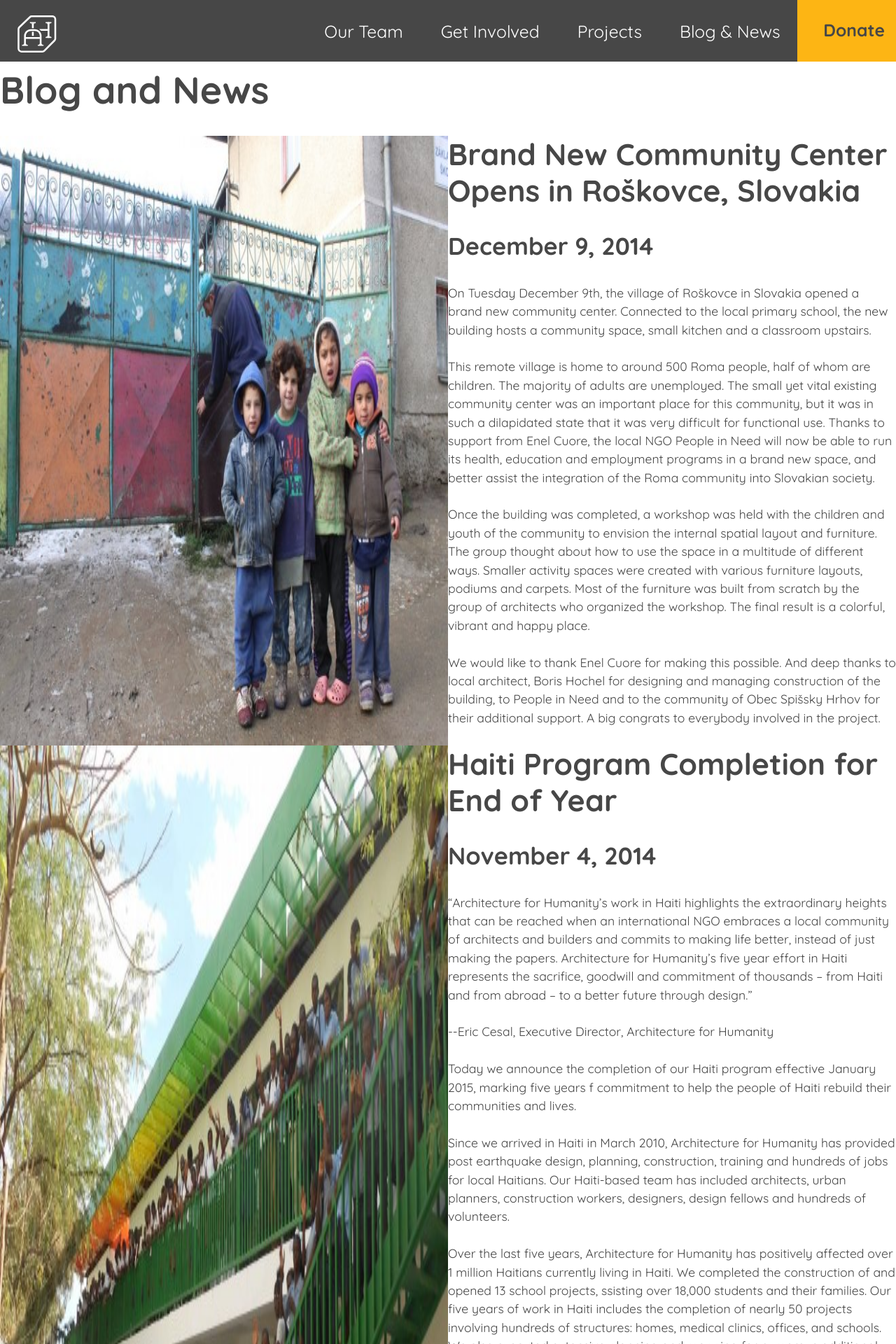
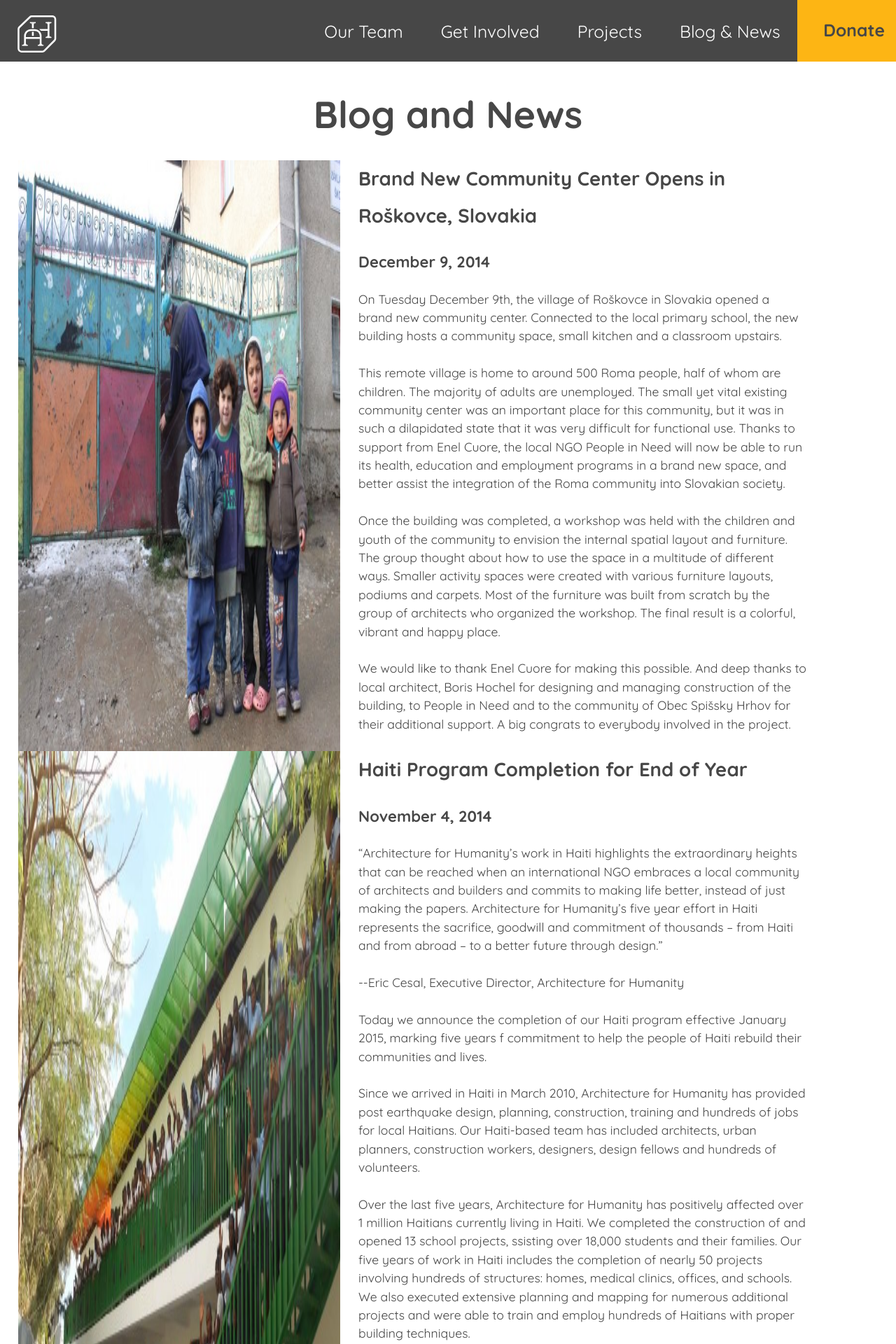
Before and after one commit to corm0078/architecture-for-humanity, a Jekyll site: the page built from blogandnews.html, in a window 1280 px wide. Shown: the top 1920 px of the page at 70% size. Built offline with Jekyll 4.4.1, drawn with Linux system fonts in a browser that asks for light colours; nearby versions of some CDN libraries; Markdown is read by kramdown in place of the engine named in the settings.

Commit message:
style(scss): changed hierarchy of typography

```diff
--- a/blogandnews.html
+++ b/blogandnews.html
@@ -2,17 +2,18 @@
 layout: default
 ---
 
-<h1>Blog and News</h1>
+<h1 class="title">Blog and News</h1>
+
 
 <div class="grid">
 
-<div class="unit unit-s-1 unit-m-1 unit-l-1-2">
+<div class="unit gutter unit-s-1 unit-m-1 unit-l-1-2">
 <img class="blog-img" src="{{site.baseurl}}/img/blog/blog1.jpg" alt="Community Center">
 </div>
 
 <div class="unit unit-s-1 unit-m-1 unit-l-1-2">
-<h2>Brand New Community Center Opens in Roškovce, Slovakia</h2>
-	<h3>December 9, 2014</h3>
+<h4>Brand New Community Center Opens in Roškovce, Slovakia</h4>
+	<h5>December 9, 2014</h5>
 		<p>On Tuesday December 9th, the village of Roškovce in Slovakia opened a brand new community
 		center. Connected to the local primary school, the new building hosts a community space, small
 		kitchen and a classroom upstairs.</p>
@@ -38,13 +39,13 @@ layout: default
 </div>
 
 <div class="grid">
-<div class="unit unit-s-1 unit-m-1 unit-l-1-2">
+<div class="unit gutter unit-s-1 unit-m-1 unit-l-1-2">
 <img class="blog-img" src="{{site.baseurl}}/img/blog/blog2.jpg" alt="Haiti Program">
 </div>
 
 <div class="unit unit-s-1 unit-m-1 unit-l-1-2">
-<h2>Haiti Program Completion for End of Year</h2>
-	<h3>November 4, 2014</h3>
+<h4>Haiti Program Completion for End of Year</h4>
+	<h5>November 4, 2014</h5>
 		<p>“Architecture for Humanity’s work in Haiti highlights the extraordinary heights that can be
 		reached when an international NGO embraces a local community of architects and builders and commits
 		to making life better, instead of just making the papers.  Architecture for Humanity’s five year
@@ -87,13 +88,13 @@ layout: default
 </div>
 
 <div class="grid">
-<div class="unit unit-s-1 unit-m-1 unit-l-1-2">
+<div class="unit gutter unit-s-1 unit-m-1 unit-l-1-2">
 <img class="blog-img" src="{{site.baseurl}}/img/blog/blog3.jpg" alt="Hurricane Sandy Reconstruction">
 </div>
 
 <div class="unit unit-s-1 unit-m-1 unit-l-1-2">
-<h2>What's Ahead: Hurricane Sandy Reconstruction</h2>
-	<h3>October 29, 2014</h3>
+<h4>What's Ahead: Hurricane Sandy Reconstruction</h4>
+	<h5>October 29, 2014</h5>
 		<p>Since we started our first year of aid in the Tri-State area, we discovered that as a region,
 		the devastation left by the storm exposed the fragility of our built environment – how prepared or
 		unprepared we were in our properties, our neighborhoods, and our selves. We have seen the large-scale
--- a/scss/components/_grid.scss
+++ b/scss/components/_grid.scss
@@ -433,3 +433,7 @@
   -webkit-align-self: center;
   align-self: center;
 }
+
+.gutter {
+  width: 40%;
+}
--- a/scss/components/_main.scss
+++ b/scss/components/_main.scss
@@ -265,3 +265,8 @@ footer li a{
 .copywrite{
  padding-bottom: 0.3rem;
 }
+
+.title {
+  text-align: center;
+  padding-top: 2rem;
+}
```
Also changed, not shown: scss/components/_blogandnews.scss (deleted, +0 -7 lines), css/style.css, 1 other file.
